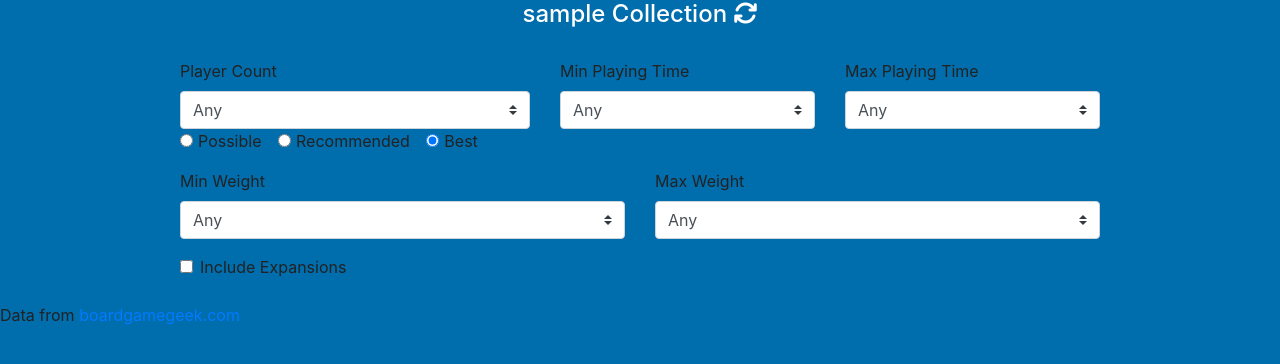
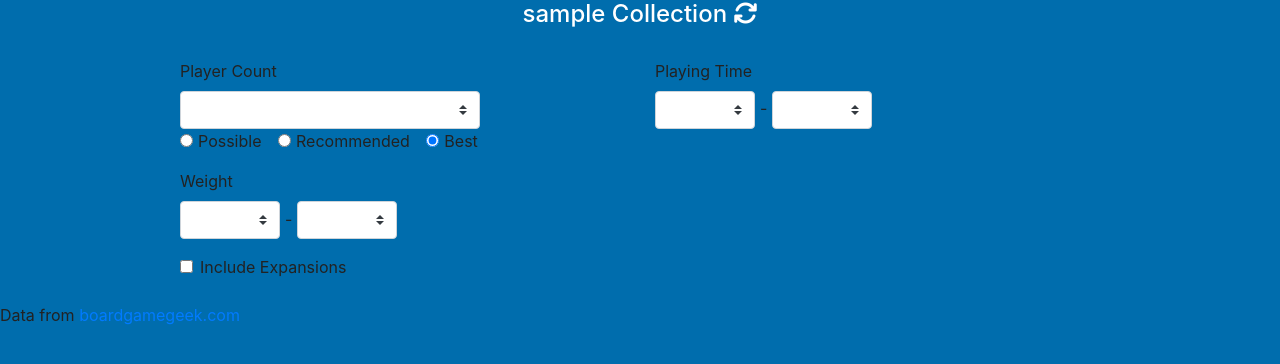
Before and after one commit to victorsowa/boardgame_squire, a Flask app: template boardgames/templates/user_collection.html in a window 1280 px wide. Shown: the part 56-420 px from the top of the page. Run offline with Flask 2, Linux system fonts and the light colour scheme; the template is opened without the code that fills it: most values are stand-ins (such as "Sample title", 1, 10 or a date in 2020); some libraries are stand-ins or nearby versions.

Commit message:
Update form visuals and defaults

```diff
--- a/boardgames/static/css/site.css
+++ b/boardgames/static/css/site.css
@@ -53,6 +53,10 @@ body {
     white-space: nowrap;
     overflow: hidden;
     text-overflow: ellipsis;
+}
+
+input, label {
+    display: block;
 }
 
 .allways-game-info-container {
@@ -117,10 +121,23 @@ body {
     width: 100px;
 }
 
-
-
-
 .collection-list {
     background-color: white;
     padding: 0px;
 }
+
+.player-count-input {
+    width: 300px;
+}
+
+.number-input {
+    width: 100px;
+}
+
+.inline-block-inputs {
+    display: inline-block;
+}
+
+.seperator {
+    padding: 5px;
+}
--- a/boardgames/templates/shared/_layout.html
+++ b/boardgames/templates/shared/_layout.html
@@ -8,7 +8,6 @@
         href="https://cdn.jsdelivr.net/npm/bootstrap@4.5.3/dist/css/bootstrap.min.css" integrity="sha384-TX8t27EcRE3e/ihU7zmQxVncDAy5uIKz4rEkgIXeMed4M0jlfIDPvg6uqKI2xXr2" crossorigin="anonymous">
 
     <link rel="stylesheet" href="/static/css/site.css">
-    <link rel="stylesheet" href="/static/css/nav.css">
     <!-- Global site tag (gtag.js) - Google Analytics -->
         <script async src="https://www.googletagmanager.com/gtag/js?id=G-LQHV1DRNL0"></script>
         <script>
--- a/boardgames/templates/user_collection.html
+++ b/boardgames/templates/user_collection.html
@@ -15,19 +15,16 @@
                 <div class="col-sm-1"></div>
 
 
-                <div class="form-group col-sm-4">
+                <div class="form-group col-sm-5">
                     <div class="player-count-multiselect">
                         <label for="Player Count">Player Count</label>
-                        <select hx-post="/user_collection/{{username}}"
+                        <input hx-post="/user_collection/{{username}}"
                                 hx-target=".games_list"
                                 hx-trigger="change"
-                                class="custom-select"
-                                name="player_count">
-                            <option selected>Any</option>
-                            {% for player_count in range(1, 12)%}
-                                <option value="{{player_count}}">{{player_count}}</option>
-                            {% endfor %}
-                        </select>
+                                class="custom-select player-count-input"
+                                name="player_count"
+                                type="number"
+                                min="1" max="100">
                     </div>
                     <div class="player-count-radio">
                         {% for player_count_filter_type in ['Possible', 'Recommended', 'Best'] %}
@@ -50,72 +47,56 @@
                     </div>
                 </div>
 
-                <div class="form-group col-sm-3">
-                    <label for="min_playing_time">Min Playing Time</label>
-                    <select hx-post="/user_collection/{{username}}"
+                <div class="form-group col-sm-5">
+                    <div class="inline-block-inputs">
+                        <label for="from-to-filter min_playing_time">Playing Time</label>
+                        <input hx-post="/user_collection/{{username}}"
                             hx-target=".games_list"
                             hx-trigger="change"
-                            class="custom-select"
-                            name="min_playing_time">
-                        <option selected>Any</option>
-                        {% for playing_time in range(15, 300, 15)%}
-                            <option value="{{playing_time}}">{{playing_time}}</option>
-                        {% endfor %}
-                    </select>
-                </div>
-                <div class="form-group col-sm-3">
-                    <label for="max_playing_time">Max Playing Time</label>
-                    <select hx-post="/user_collection/{{username}}"
+                            class="number-input custom-select"
+                            name="min_playing_time"
+                            type="number"
+                            min="0" max="300" step=15 >
+                    </div><div class="inline-block-inputs seperator">-</div><div class="inline-block-inputs">
+                        <input hx-post="/user_collection/{{username}}"
                                 hx-target=".games_list"
                                 hx-trigger="change"
-                            class="custom-select"
-                            name="max_playing_time">
-                        <option selected>Any</option>
-                        {% for playing_time in range(15, 300, 15)%}
-                            <option value="{{playing_time}}">{{playing_time}}</option>
-                        {% endfor %}
-                    </select>
+                                class="number-input custom-select"
+                                name="max_playing_time"
+                                type="number"
+                                min="0" max="300" step=15>
                     </div>
-
-
-
-
+                </div>
 
                 <div class="col-sm-1"></div>
             </div>
             <div class="row">
                 <div class="col-sm-1"></div>
-                <div class="form-group col-sm-5">
-                    <label for="min_weight">Min Weight</label>
-                    <select hx-post="/user_collection/{{username}}"
+                <div class="from-to-filter form-group col-sm-5">
+                    <div class="inline-block-inputs">
+                        <label for="min_weight">Weight</label>
+                        <input hx-post="/user_collection/{{username}}"
                                 hx-target=".games_list"
                                 hx-trigger="change"
-                            class="custom-select"
-                            name="min_weight">
-                        <option selected>Any</option>
-                        {% for weight in range(0, 6)%}
-                            <option value="{{weight}}">{{weight}}</option>
-                        {% endfor %}
-                    </select>
-                </div>
-                <div class="form-group col-sm-5">
-                    <label for="max_weight">Max Weight</label>
-                    <select hx-post="/user_collection/{{username}}"
+                                class=" number-input custom-select"
+                                name="min_weight"
+                                type="number"
+                                min="0" max="4">
+                    </div><div class="inline-block-inputs seperator">-</div><div class="inline-block-inputs">
+                        <input hx-post="/user_collection/{{username}}"
                                 hx-target=".games_list"
                                 hx-trigger="change"
-                            class="custom-select"
-                            name="max_weight">
-                        <option selected>Any</option>
-                        {% for weight in range(0, 6)%}
-                            <option value="{{weight}}">{{weight}}</option>
-                        {% endfor %}
-                    </select>
+                                class="number-input custom-select"
+                                name="max_weight"
+                                type="number"
+                                min="1" max="5">
+                    </div>
                 </div>
                 <div class="col-sm-1"></div>
             </div>
             <div class="row">
                 <div class="col-sm-1"></div>
-                <div class="form-group col-sm-4">
+                <div class="form-group col-sm-6">
                     <div class="form-check mb-2">
                         <input hx-post="/user_collection/{{username}}"
                             hx-target=".games_list"
```
Also changed, not shown: boardgames/services/filtered_games_service.py (+5 -5 lines). Lines whose indentation alone changed are shown as unchanged.
